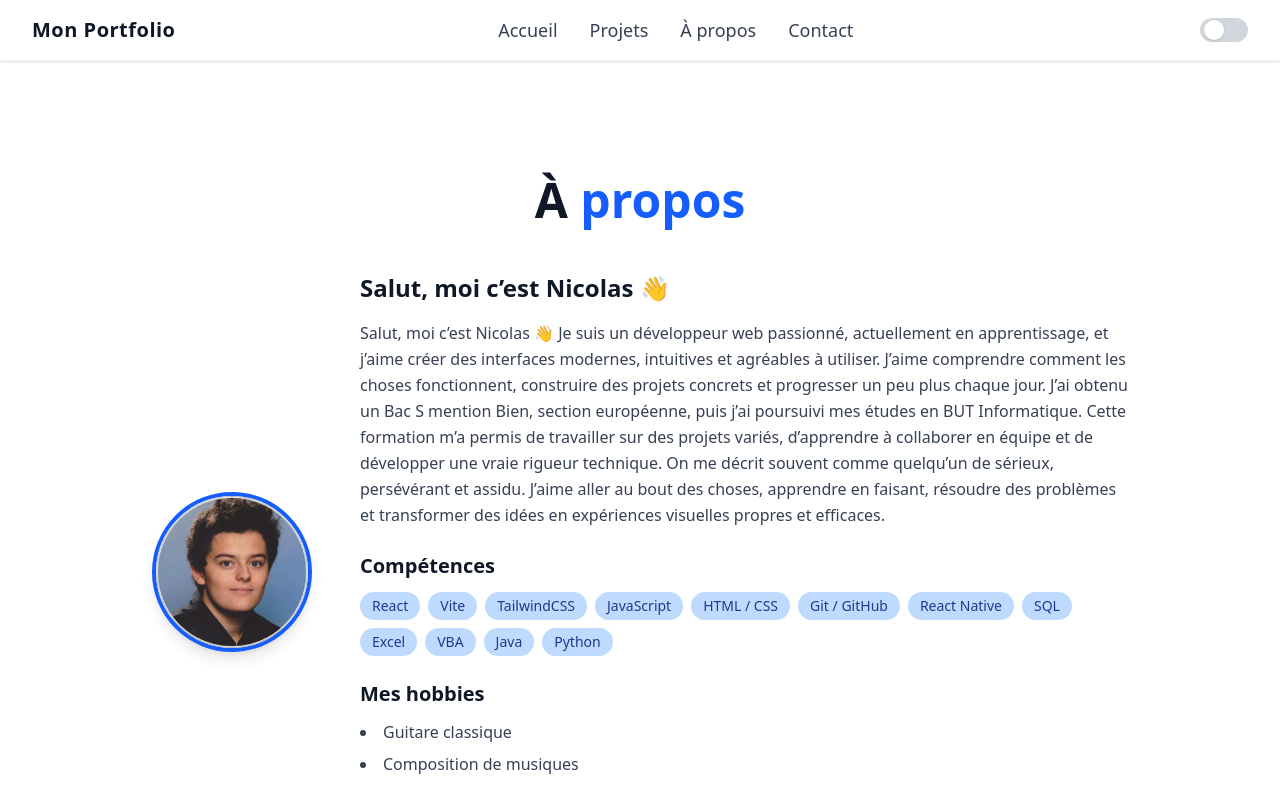
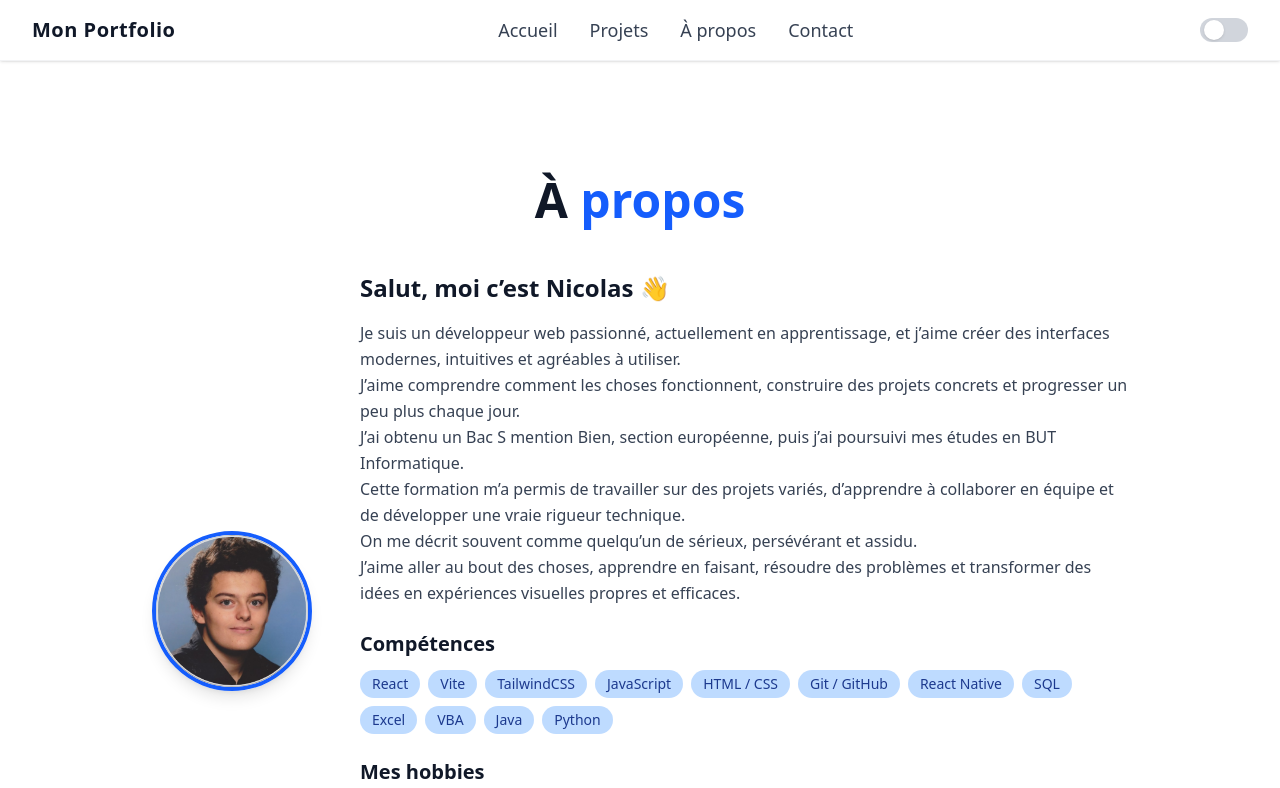
Before and after one commit to NicolasGiliberto/portfolio, a React (Vite) app: page /about in a window 1280 px wide. Shown: the top 788 px of the page. Built offline with nearby package versions, Linux system fonts and the light colour scheme.

Commit message:
ajustement à propos

```diff
--- a/src/pages/About.jsx
+++ b/src/pages/About.jsx
@@ -19,10 +19,12 @@ export default function About() {
           <h2 className="text-2xl font-semibold mb-4">Salut, moi c’est Nicolas 👋</h2>
 
           <p className="text-gray-700 dark:text-gray-300 leading-relaxed mb-6">
-            Salut, moi c’est Nicolas 👋
-Je suis un développeur web passionné, actuellement en apprentissage, et j’aime créer des interfaces modernes, intuitives et agréables à utiliser. J’aime comprendre comment les choses fonctionnent, construire des projets concrets et progresser un peu plus chaque jour.
-J’ai obtenu un Bac S mention Bien, section européenne, puis j’ai poursuivi mes études en BUT Informatique. Cette formation m’a permis de travailler sur des projets variés, d’apprendre à collaborer en équipe et de développer une vraie rigueur technique.
-On me décrit souvent comme quelqu’un de sérieux, persévérant et assidu. J’aime aller au bout des choses, apprendre en faisant, résoudre des problèmes et transformer des idées en expériences visuelles propres et efficaces.
+Je suis un développeur web passionné, actuellement en apprentissage, et j’aime créer des interfaces modernes, intuitives et agréables à utiliser.<br />
+ J’aime comprendre comment les choses fonctionnent, construire des projets concrets et progresser un peu plus chaque jour.<br />
+J’ai obtenu un Bac S mention Bien, section européenne, puis j’ai poursuivi mes études en BUT Informatique. <br />
+Cette formation m’a permis de travailler sur des projets variés, d’apprendre à collaborer en équipe et de développer une vraie rigueur technique.<br />
+On me décrit souvent comme quelqu’un de sérieux, persévérant et assidu.<br />
+ J’aime aller au bout des choses, apprendre en faisant, résoudre des problèmes et transformer des idées en expériences visuelles propres et efficaces.
 
           </p>
 
```
